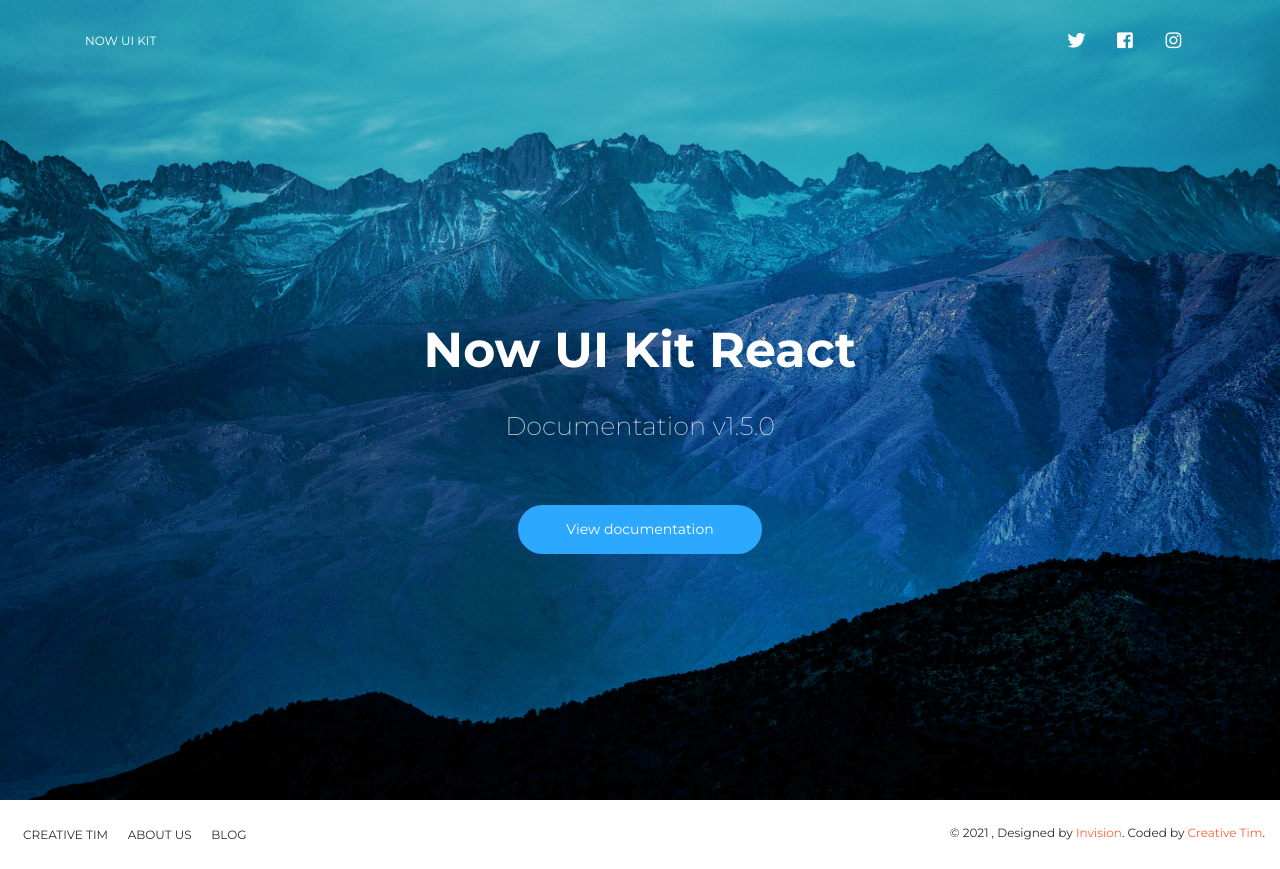
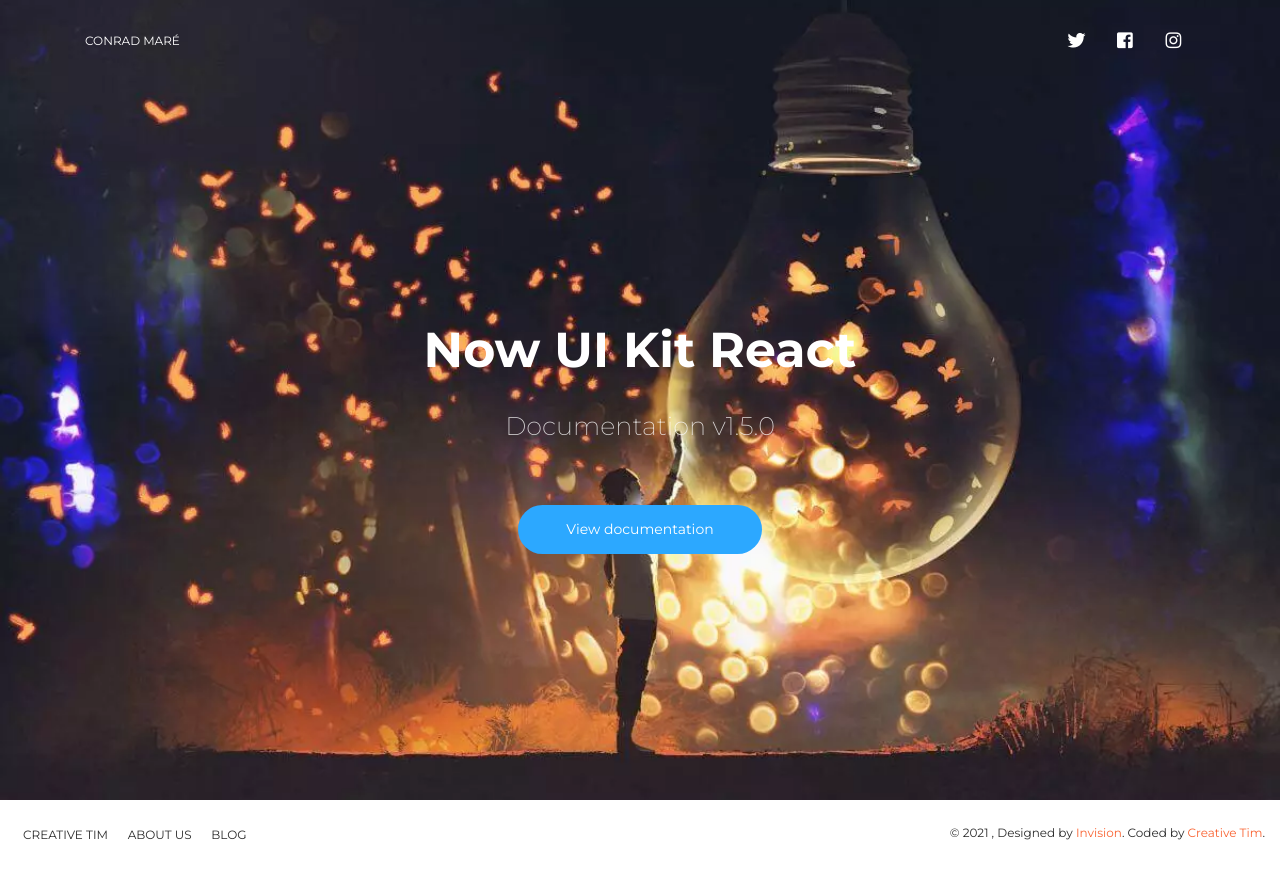
Before and after one commit to ConradMare890317/Portfolio_React.Materialize, a website: page now-ui-kit-react-main/Documentation/documentation.html in a window 1280 px wide. Drawn offline with nearby package versions, Linux system fonts and the light colour scheme.

Commit message:
2021/06/15 (pm)

```diff
--- a/now-ui-kit-react-main/Documentation/documentation.html
+++ b/now-ui-kit-react-main/Documentation/documentation.html
@@ -27,7 +27,7 @@
     <link rel="icon" type="image/png" href="../public/favicon.png" />
     <meta http-equiv="X-UA-Compatible" content="IE=edge,chrome=1" />
     <title>
-      Components Documentation - Now UI Kit by Creative Tim
+      UI Kit to my GitHub page.
     </title>
     <meta
       content="width=device-width, initial-scale=1.0, maximum-scale=1.0, user-scalable=0, shrink-to-fit=no"
@@ -61,13 +61,13 @@
         <div class="navbar-translate">
           <a
             class="navbar-brand"
-            href="https://demos.creative-tim.com/now-ui-kit-react/#/index?ref=nukr-static-docs"
+            href="https://github.com/ConradMare890317"
             rel="tooltip"
             title="Designed by Invision. Coded by Creative Tim"
             data-placement="bottom"
             target="_blank"
           >
-            Now Ui Kit
+            Conrad Maré
           </a>
           <button
             class="navbar-toggler navbar-toggler"
@@ -136,7 +136,7 @@
     <div class="page-header clear-filter" filter-color="info">
       <div
         class="page-header-image"
-        style="background-image: url('../src/assets/img/header.jpg');"
+        style="background-image: url('../src/assets/img/golden-ratio-in-art-feature-image.webp');"
       ></div>
       <div class="container text-center">
         <div class="col-md-8 ml-auto mr-auto">
```
Also changed, not shown: now-ui-kit-react-main/src/assets/img/Sacred.Geometry.jpg (added), now-ui-kit-react-main/src/assets/img/golden-ratio-in-art-feature-image.webp (added).
